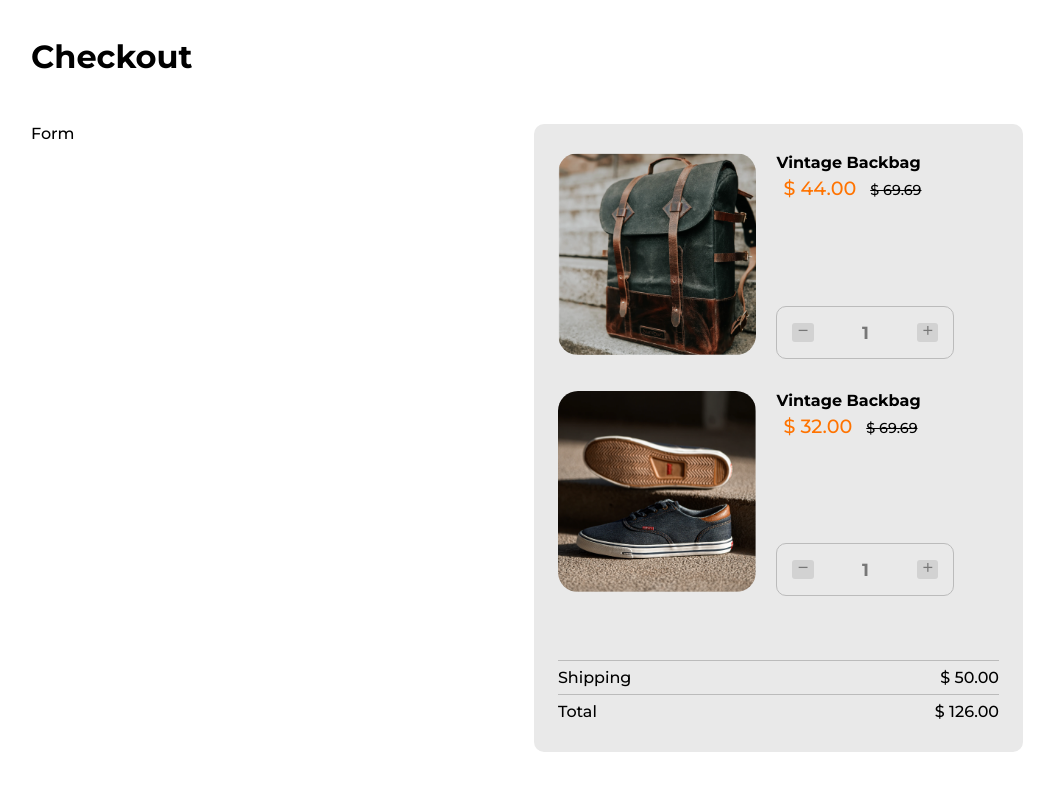
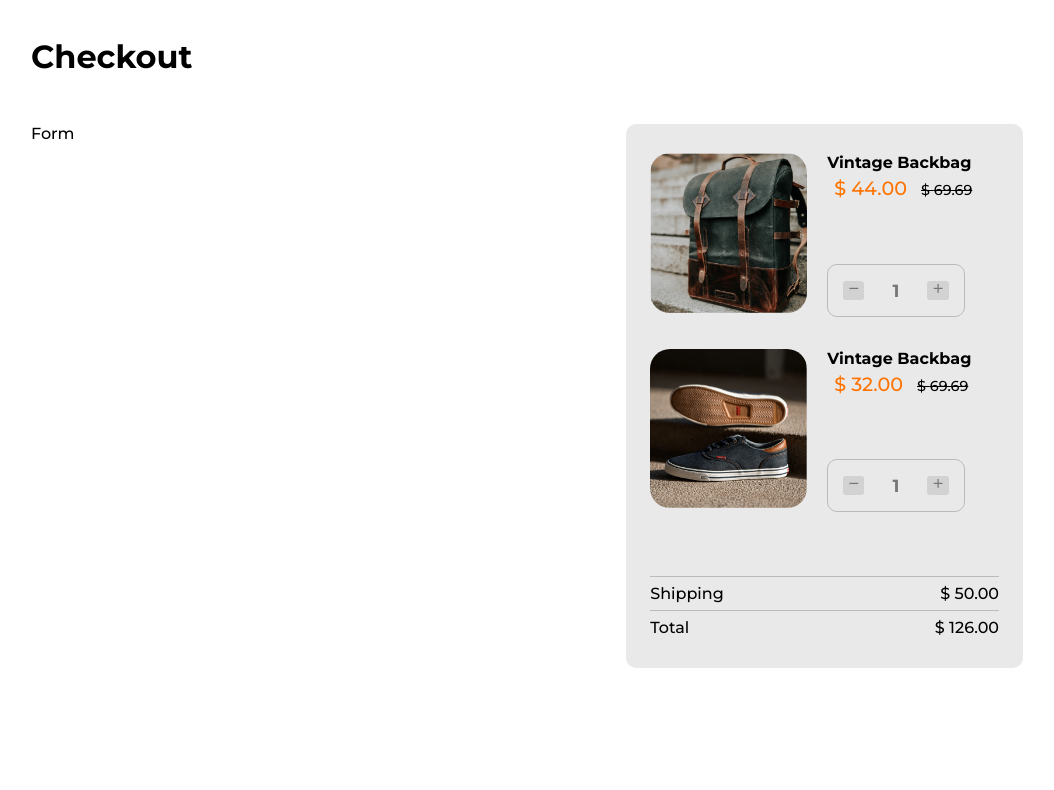
Before and after one commit to knightvertrag/React-Checkout, a React (Create React App) app: page / in a window 1280 px wide. Shown: the top 790 px of the page, without its empty margins (113-1167 px from the left). Built offline with nearby package versions, Linux system fonts and the light colour scheme.

Commit message:
Styled form area

```diff
--- a/src/App.module.scss
+++ b/src/App.module.scss
@@ -26,7 +26,7 @@
       width: 100%;
     }
   }
-  .CartContainer {
+  .cartContainer {
     width: 40%;
     @include transition;
     @include media($screen-pc) {
```
